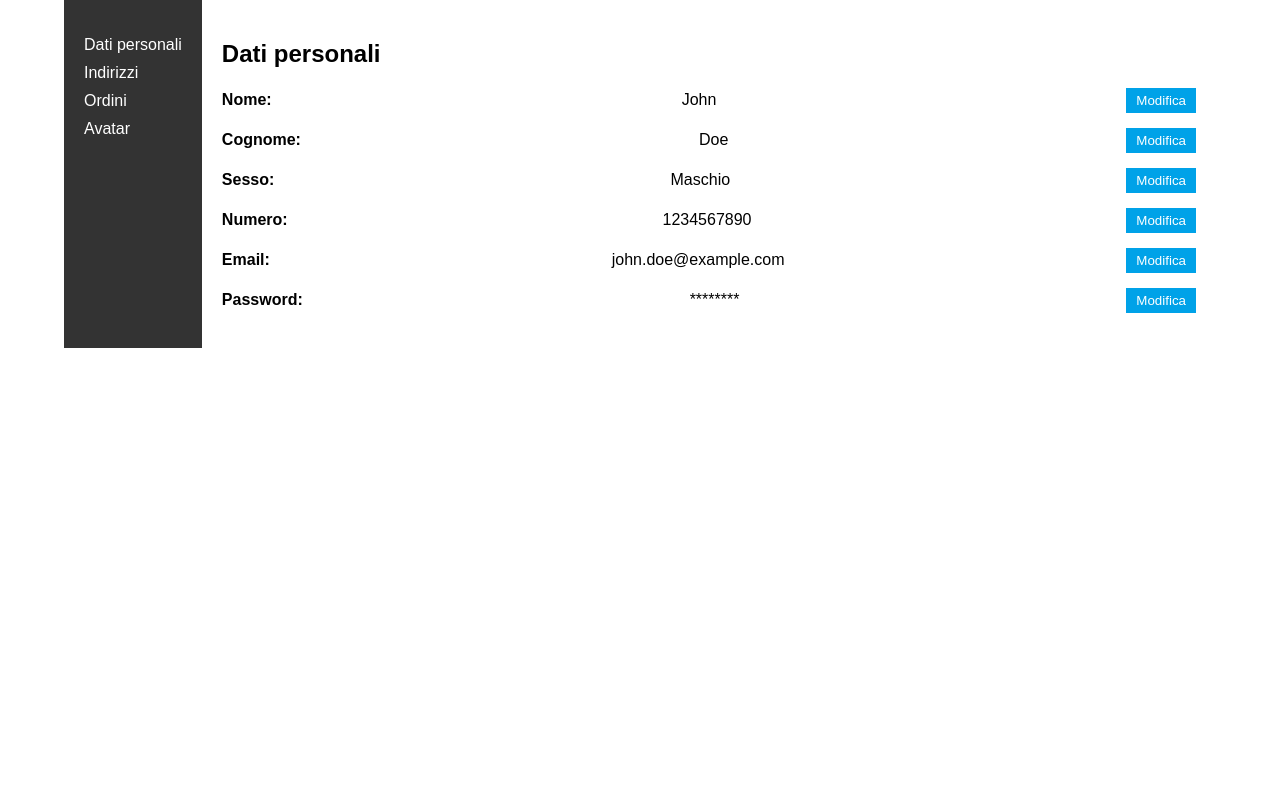
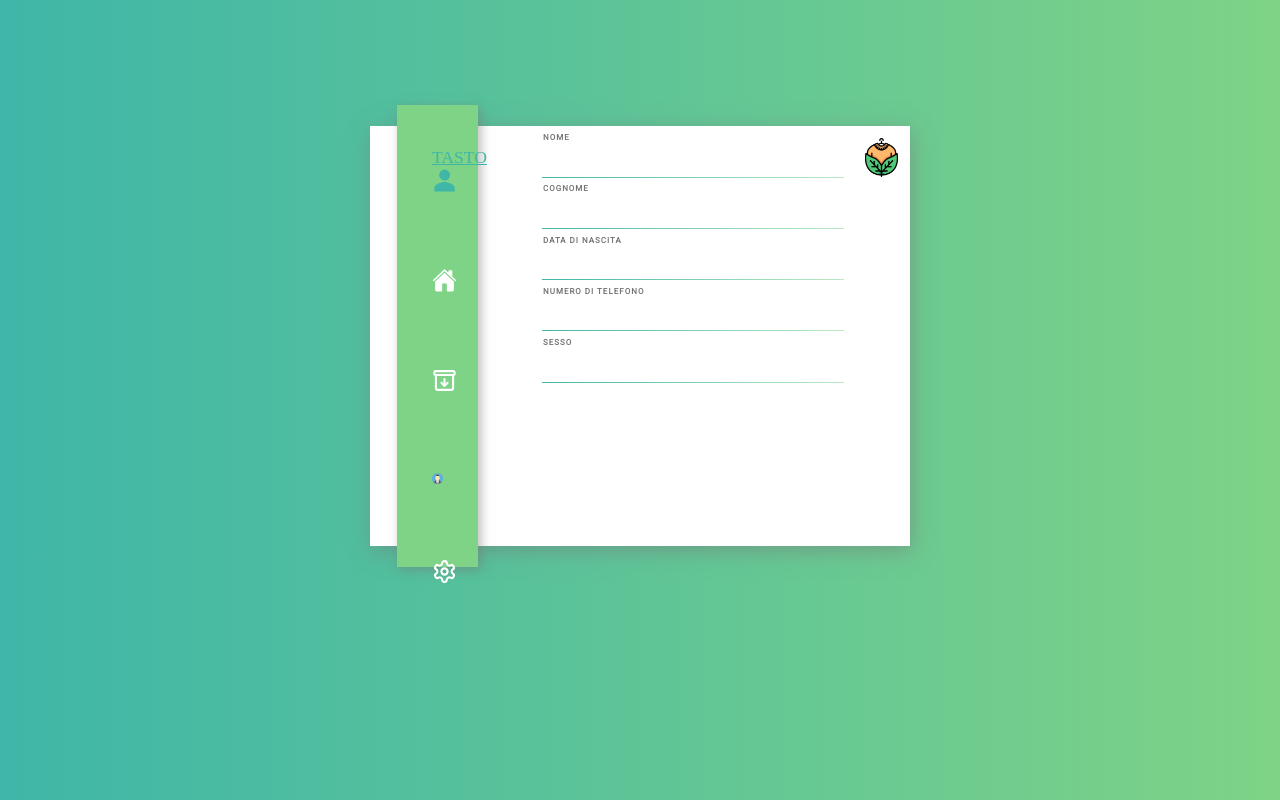
Before and after one commit to CPezz27/DressMeNow, a Flask app: template templates/Profilo.html in a window 1280 px wide. Run offline with Flask 3, Linux system fonts and the light colour scheme; the template is opened without the code that fills it, so the values that code supplies are empty.

Commit message:
Modifica main e gerarchia directory, aggiornamento login e registrazione (entrambi da ultimare). Aggiunta area riservata utente.

```diff
--- a/src/main/webapp/backend/loginAdmin.py
+++ b/backend/loginAdmin.py
@@ -2,7 +2,7 @@
 import logging
 import mysql.connector
 
-app = Flask(__name__, template_folder='../../../../templates', static_folder='../../../../static')
+app = Flask(__name__, template_folder='../templates', static_folder='../static')
 app.secret_key = 'your_secret_key'  # Chiave segreta per gestire le sessioni
 
 logging.basicConfig(level=logging.DEBUG)
@@ -11,7 +11,7 @@
 mydb = mysql.connector.connect(
     host="localhost",
     user="root",
-    password="password",
+    password="Carlodi02",
     database="DressMeNow"
 )
 
--- a/static/Profilostyles.css
+++ b/static/Profilostyles.css
@@ -1,71 +1,144 @@
+@import url('https://fonts.googleapis.com/css?family=Nunito:400,900|Montserrat|Roboto');
 body {
-    margin: 0;
-    font-family: Arial, sans-serif;
+	 background: linear-gradient(to right, #3fb6a8, #7ed386);
+}
+.container {
+	 background: #fff;
+	 width: 540px;
+	 height: 420px;
+	 margin: 0 auto;
+	 position: relative;
+	 margin-top: 10%;
+	 box-shadow: 2px 5px 20px rgba(119, 119, 119, .5);
+}
+.logo {
+	 float: right;
+	 margin-right: 12px;
+	 margin-top: 12px;
+	 font-family: 'Nunito Sans', sans-serif;
+	 color: #3dbb3d;
+	 font-weight: 900;
+	 font-size: 1.5em;
+	 letter-spacing: 1px;
 }
 
-.profile-section {
-        display: none;
+.leftbox {
+	 float: left;
+	 top: -5%;
+	 left: 5%;
+	 position: absolute;
+	 width: 15%;
+	 height: 110%;
+	 background: #7ed386;
+	 box-shadow: 3px 3px 10px rgba(119, 119, 119, .5);
+}
+ nav a {
+	 list-style: none;
+	 padding: 35px;
+	 color: #fff;
+	 font-size: 1.1em;
+	 display: block;
+	 transition: all 0.3s ease-in-out;
+}
+ nav a:hover {
+	 color: #3fb6a8;
+	 transform: scale(1.2);
+	 cursor: pointer;
+}
+ nav a:first-child {
+	 margin-top: 7px;
+}
+ .active {
+	 color: #3fb6a8;
+}
+ .rightbox {
+	 float: right;
+	 width: 60%;
+	 height: 100%;
+}
+ .profile, .payment, .subscription, .privacy, .settings {
+	 transition: opacity 0.5s ease-in;
+	 position: absolute;
+	 width: 70%;
+}
+ h1 {
+	 font-family: 'Montserrat', sans-serif;
+	 color: #7ed386;
+	 font-size: 1em;
+	 margin-top: 40px;
+	 margin-bottom: 35px;
+}
+ h2 {
+	 color: #777;
+	 font-family: 'Roboto', sans-serif;
+	 width: 80%;
+	 text-transform: uppercase;
+	 font-size: 8px;
+	 letter-spacing: 1px;
+	 margin-left: 2px;
+}
+.input-text {
+  border-width: 1px;
+  border-style: solid;
+  border-image: linear-gradient(to right, #3fb6a8, rgba(126, 211, 134, .5)) 1 0%;
+  border-top: 0;
+  width: 80%;
+  font-family: 'Montserrat', sans-serif;
+  font-size: 0.7em;
+  padding: 7px 0;
+  color: #070707;
 }
 
-    #personal-data {
-        display: block; /* Mostra la sezione "Dati personali" all'inizio */
+ span {
+	 font-size: 0.5em;
+	 color: #777;
 }
-
-  .profile-container {
-    display: flex;
-    margin: 0 5%;
+ .btn {
+	 float: right;
+	 font-family: 'Roboto', sans-serif;
+	 text-transform: uppercase;
+	 font-size: 10px;
+	 border: none;
+	 color: #3fb6a8;
 }
-
-  .profile-menu {
-    background-color: #333;
-    color: #fff;
-    padding: 20px;
+ .btn:hover {
+	 text-decoration: underline;
+	 font-weight: 900;
 }
-
-  .profile-menu ul {
-    list-style: none;
+ input {
+	 border: 1px solid #ddd;
+	 font-family: 'Roboto', sans-serif;
+	 padding: 2px;
+	 margin: 0;
+}
+ .privacy h2 {
+	 margin-top: 25px;
+}
+ .settings h2 {
+	 margin-top: 25px;
+}
+ .noshow {
+	 opacity: 0;
+}
+ footer {
+	 position: absolute;
+	 width: 20%;
+	 bottom: 0;
+	 right: -20px;
+	 text-align: right;
+	 font-size: 0.8em;
+	 text-transform: uppercase;
+	 letter-spacing: 2px;
+	 font-family: 'Roboto', sans-serif;
+}
+ footer p {
+	 border: none;
 	 padding: 0;
 }
-
-  .profile-menu li {
-    margin-bottom: 10px;
+ footer a {
+	 color: #fff;
+	 text-decoration: none;
 }
-
-  .profile-menu a {
-    text-decoration: none;
-    color: #fff;
+ footer a:hover {
+	 color: #7d7d7d;
 }
-
-  .profile-content {
-    flex: 1;
-    padding: 20px;
-    box-sizing: border-box;
-  }
-
-  .personal-data {
-    max-width: 600px;
-    margin: 0 auto;
-  }
-
-  .profile-item {
-    display: flex;
-    justify-content: space-between;
-    align-items: center;
-    margin-bottom: 15px;
-  }
-
-  .label {
-    font-weight: bold;
-  }
-
-  .edit-button {
-    background-color: #00A2E8;
-    color: #fff;
-    border: none;
-    padding: 5px 10px;
-    cursor: pointer;
-  }
-
-  .edit-button:hover {
-    background-color: #007bb5;
-  }
--- a/templates/Profilo.html
+++ b/templates/Profilo.html
@@ -1,106 +1,119 @@
 <!DOCTYPE html>
-<html lang="en">
+<html lang="it">
 <head>
-    <meta charset="UTF-8" />
-    <meta name="viewport" content="width=device-width, initial-scale=1.0" />
+  <meta charset="UTF-8">
+  <meta name="viewport" content="width=device-width, initial-scale=1.0">
+  <title>Profilo</title>
+  <link rel="preconnect" href="https://fonts.googleapis.com">
+  <link rel="preconnect" href="https://fonts.gstatic.com" crossorigin>
+  <link href="https://fonts.googleapis.com/css2?family=Work+Sans&display=swap" rel="stylesheet">
   <link rel="stylesheet" href="{{ url_for('static', filename='Profilostyles.css') }}">
-    <title>Profilo Utente</title>
 </head>
+
 <body>
-    <div class="profile-container">
-      <nav class="profile-menu">
-        <ul>
-          <li>
-            <a href="#" onclick="showSection('personal-data')"
-              >Dati personali</a
-            >
-          </li>
-          <li><a href="#" onclick="showSection('addresses')">Indirizzi</a></li>
-          <li><a href="#" onclick="showSection('orders')">Ordini</a></li>
-          <li><a href="#" onclick="showSection('avatar')">Avatar</a></li>
-        </ul>
-      </nav>
-
-      <div class="profile-content">
-        <section id="personal-data" class="profile-section">
-          <h2>Dati personali</h2>
-          <div class="profile-item">
-            <div class="label">Nome:</div>
-            <div class="value">John</div>
-            <button class="edit-button">Modifica</button>
+  <div class="container">
+    <div id="logo">
+      <h1 class="logo">
+        <img style="width: 33px; height: 39px" src="{{ url_for('static', filename='Logo.png') }}" alt="DressMeNow"></h1>
     </div>
 
-          <div class="profile-item">
-            <div class="label">Cognome:</div>
-            <div class="value">Doe</div>
-            <button class="edit-button">Modifica</button>
+    <div class="leftbox">
+      <nav>
+
+        <a id="profile" href="/indirizzi" class="active">TASTO
+          <svg width="25" height="25" fill="currentColor" viewBox="0 0 24 24" xmlns="http://www.w3.org/2000/svg">
+          <path d="M12 12a5.25 5.25 0 1 0 0-10.499A5.25 5.25 0 0 0 12 12Zm0 1.5c-3.254 0-9.75 2.01-9.75 6v3h19.5v-3c0-3.99-6.496-6-9.75-6Z"></path>
+        </svg>
+        </a>
+
+        <a id="payment">
+          <svg width="25" height="25" fill="currentColor" viewBox="0 0 24 24" xmlns="http://www.w3.org/2000/svg">
+          <path d="M12.261 4.745a.375.375 0 0 0-.518 0l-8.63 8.244a.374.374 0 0 0-.115.271l-.002 7.737a1.5 1.5 0 0 0 1.5 1.5h4.505a.75.75 0 0 0 .75-.75v-6.375a.375.375 0 0 1 .375-.375h3.75a.375.375 0 0 1 .375.375v6.375a.75.75 0 0 0 .75.75h4.503a1.5 1.5 0 0 0 1.5-1.5V13.26a.374.374 0 0 0-.116-.271L12.26 4.745Z"></path>
+          <path d="M23.011 11.444 19.505 8.09V3a.75.75 0 0 0-.75-.75h-2.25a.75.75 0 0 0-.75.75v1.5L13.04 1.904c-.254-.257-.632-.404-1.04-.404-.407 0-.784.147-1.038.405l-9.97 9.539a.765.765 0 0 0-.063 1.048.749.749 0 0 0 1.087.05l9.726-9.294a.375.375 0 0 1 .519 0l9.727 9.294a.75.75 0 0 0 1.059-.02c.288-.299.264-.791-.036-1.078Z"></path>
+        </svg>
+        </a>
+
+        <a id="subscription">
+          <svg width="25" height="25" fill="none" stroke="currentColor" stroke-linecap="round" stroke-linejoin="round" stroke-width="2" viewBox="0 0 24 24" xmlns="http://www.w3.org/2000/svg">
+          <path d="M3.75 7.125v12A1.88 1.88 0 0 0 5.625 21h12.75a1.88 1.88 0 0 0 1.875-1.875v-12"></path>
+          <path d="M20.438 3H3.563c-.725 0-1.313.588-1.313 1.313v1.125c0 .724.588 1.312 1.313 1.312h16.875c.724 0 1.312-.588 1.312-1.313V4.313c0-.724-.588-1.312-1.313-1.312Z"></path>
+          <path d="m15 14.25-3 3-3-3"></path>
+          <path d="M12 16.214V10.5"></path>
+          </svg>
+        </a>
+
+        <a id="privacy">
+          <svg xmlns="http://www.w3.org/2000/svg" viewBox="0 0 61.8 61.8" id="avatar"><g data-name="Layer 2"><g data-name="—ÎÓÈ 1"><circle cx="30.9" cy="30.9" r="30.9" fill="#58b0e0"></circle>
+          <path fill="#f9dca4" fill-rule="evenodd" d="m23.255 38.68 15.907.121v12.918l-15.907-.121V38.68z"></path>
+        <path fill="#e6e6e6" fill-rule="evenodd" d="M43.971 58.905a30.967 30.967 0 0 1-25.843.14V48.417H43.97z"></path>
+        <path fill="#e9573e" fill-rule="evenodd" d="M33.403 61.7q-1.238.099-2.503.1-.955 0-1.895-.057l1.03-8.988h2.41z"></path>
+        <path fill="#677079" fill-rule="evenodd" d="M25.657 61.332A34.072 34.072 0 0 1 15.9 57.92a31.033 31.033 0 0 1-7.857-6.225l1.284-3.1 13.925-6.212c0 5.212 1.711 13.482 2.405 18.95z"></path>
+        <path fill-rule="evenodd" d="M39.165 38.759v3.231c-4.732 5.527-13.773 4.745-15.8-3.412z" opacity=".11"></path>
+        <path fill="#ffe8be" fill-rule="evenodd" d="M31.129 8.432c21.281 0 12.987 35.266 0 35.266-12.267 0-21.281-35.266 0-35.266z"></path>
+        <path fill="#f9dca4" fill-rule="evenodd" d="M18.365 24.046c-3.07 1.339-.46 7.686 1.472 7.658a31.972 31.972 0 0 1-1.472-7.659zM44.14 24.045c3.07 1.339.46 7.687-1.471 7.658a31.993 31.993 0 0 0 1.471-7.658z"></path>
+        <path fill="#464449" fill-rule="evenodd" d="M21.931 14.328c-3.334 3.458-2.161 13.03-2.161 13.03l-1.05-.495c-6.554-25.394 31.634-25.395 25.043 0l-1.05.495s1.174-9.572-2.16-13.03c-4.119 3.995-14.526 3.974-18.622 0z"></path>
+        <path fill="#677079" fill-rule="evenodd" d="M36.767 61.243a30.863 30.863 0 0 0 17.408-10.018l-1.09-2.631-13.924-6.212c0 5.212-1.7 13.393-2.394 18.861z"></path>
+        <path fill="#fff" fill-rule="evenodd" d="m39.162 41.98-7.926 6.465 6.573 5.913s1.752-9.704 1.353-12.378z"></path>
+        <path fill="#fff" fill-rule="evenodd" d="m23.253 41.98 7.989 6.465-6.645 5.913s-1.746-9.704-1.344-12.378z"></path><path fill="#e9573e" fill-rule="evenodd" d="m28.109 51.227 3.137-2.818 3.137 2.818-3.137 2.817-3.137-2.817z"></path>
+        <path fill="#434955" fill-rule="evenodd" d="M25.767 61.373a30.815 30.815 0 0 1-3.779-.88 2.652 2.652 0 0 1-.114-.093l-3.535-6.39 4.541-3.26h-4.752l1.017-6.851 4.11-2.599c.178 7.37 1.759 15.656 2.512 20.073zM36.645 61.266c.588-.098 1.17-.234 1.747-.384a56.83 56.83 0 0 0 2.034-.579l.134-.043 3.511-6.315-4.541-3.242h4.752l-1.017-6.817-4.11-2.586c-.178 7.332-1.758 15.571-2.51 19.966z"></path></g></g>
+          </svg>
+        </a>
+
+        <a id="settings">
+          <svg width="25" height="25" fill="none" stroke="currentColor" stroke-linecap="round" stroke-linejoin="round" stroke-width="2" viewBox="0 0 24 24" xmlns="http://www.w3.org/2000/svg">
+          <path d="M12.22 2h-.44a2 2 0 0 0-2 2v.18a2 2 0 0 1-1 1.73l-.43.25a2 2 0 0 1-2 0l-.15-.08a2 2 0 0 0-2.73.73l-.22.38a2 2 0 0 0 .73 2.73l.15.1a2 2 0 0 1 1 1.72v.51a2 2 0 0 1-1 1.74l-.15.09a2 2 0 0 0-.73 2.73l.22.38a2 2 0 0 0 2.73.73l.15-.08a2 2 0 0 1 2 0l.43.25a2 2 0 0 1 1 1.73V20a2 2 0 0 0 2 2h.44a2 2 0 0 0 2-2v-.18a2 2 0 0 1 1-1.73l.43-.25a2 2 0 0 1 2 0l.15.08a2 2 0 0 0 2.73-.73l.22-.39a2 2 0 0 0-.73-2.73l-.15-.08a2 2 0 0 1-1-1.74v-.5a2 2 0 0 1 1-1.74l.15-.09a2 2 0 0 0 .73-2.73l-.22-.38a2 2 0 0 0-2.73-.73l-.15.08a2 2 0 0 1-2 0l-.43-.25a2 2 0 0 1-1-1.73V4a2 2 0 0 0-2-2z"></path>
+          <path d="M12 9a3 3 0 1 0 0 6 3 3 0 1 0 0-6z"></path>
+          </svg>
+        </a>
+      </nav>
     </div>
 
-          <div class="profile-item">
-            <div class="label">Sesso:</div>
-            <div class="value">Maschio</div>
-            <button class="edit-button">Modifica</button>
-          </div>
-
-          <div class="profile-item">
-            <div class="label">Numero:</div>
-            <div class="value">1234567890</div>
-            <button class="edit-button">Modifica</button>
-          </div>
-
-          <div class="profile-item">
-            <div class="label">Email:</div>
-            <div class="value">john.doe@example.com</div>
-            <button class="edit-button">Modifica</button>
-          </div>
-
-          <div class="profile-item">
-            <div class="label">Password:</div>
-            <div class="value">********</div>
-            <button class="edit-button">Modifica</button>
-          </div>
-        </section>
-
-        <section id="addresses" class="profile-section">
-          <h2>Indirizzi</h2>
-          <div class="profile-item">
-            <div class="label">Indirizzo di casa:</div>
-            <div class="value">Via Roma, 123</div>
-            <button class="edit-button">Modifica</button>
-          </div>
-
-          <div class="profile-item">
-            <div class="label">Indirizzo di lavoro:</div>
-            <div class="value">Via Milano, 456</div>
-            <button class="edit-button">Modifica</button>
-          </div>
-        </section>
-
-        <section id="orders" class="profile-section">
-          <h2>Ordini</h2>
-          <div class="profile-item">
-            <div class="label">Ordine #1:</div>
-            <div class="value">Prodotto A, Prodotto B</div>
-            <button class="edit-button">Modifica</button>
-          </div>
-
-          <div class="profile-item">
-            <div class="label">Ordine #2:</div>
-            <div class="value">Prodotto C, Prodotto D</div>
-            <button class="edit-button">Modifica</button>
-          </div>
-        </section>
-
-        <section id="avatar" class="profile-section">
-          <h2>Avatar</h2>
-          <div class="profile-item">
-            <div class="label">Immagine:</div>
-            <div class="value"><img src="avatar.jpg" alt="Avatar" /></div>
-            <button class="edit-button">Modifica</button>
-          </div>
-        </section>
+    <div class="rightbox">
+      <div class="profile">
+        <h2>Nome</h2>
+        <input
+                    type="text"
+                    class="input-text"
+                    name="name"
+                    value="{{ data.nome }}"
+                    readonly
+                  />
+        <h2>Cognome</h2>
+        <input
+                    type="text"
+                    class="input-text"
+                    name="surname"
+                    value="{{ data.cognome }}"
+                    readonly
+                  />
+        <h2>Data di nascita </h2>
+        <input
+                    type="text"
+                    class="input-text"
+                    name="date"
+                    value="{{ data.data_di_nascita }}"
+                    readonly
+                  />
+        <h2>Numero di telefono</h2>
+        <input
+        type="text"
+        class="input-text"
+        name="number"
+        value="{{ data.telefono }}"
+        readonly
+      />
+        <h2>Sesso</h2>
+        <input
+        type="text"
+        class="input-text"
+        name="gender"
+        value="{{ data.sesso }}"
+        readonly
+      />
     </div>
     </div>
-    <script src="ProfiloJavaScript.js"></script>
+  </div>
+  <footer>
+  </footer>
 </body>
 </html>
```
Also changed, not shown: backend/login.py (renamed from src/main/webapp/backend/login.py, +11 -2 lines), src/main/webapp/backend/registrazione.py (deleted, +0 -45 lines), static/Login.css (+13 -0 lines), templates/login.html (+18 -0 lines), backend/connessione.py (renamed from src/main/webapp/backend/connessione.py), js/HJavaScript.js (renamed from src/main/webapp/js/HJavaScript.js), js/ProfiloJavaScript.js (renamed from src/main/webapp/js/ProfiloJavaScript.js), js/login.js (renamed from src/main/webapp/js/login.js). Lines whose indentation alone changed are shown as unchanged.
